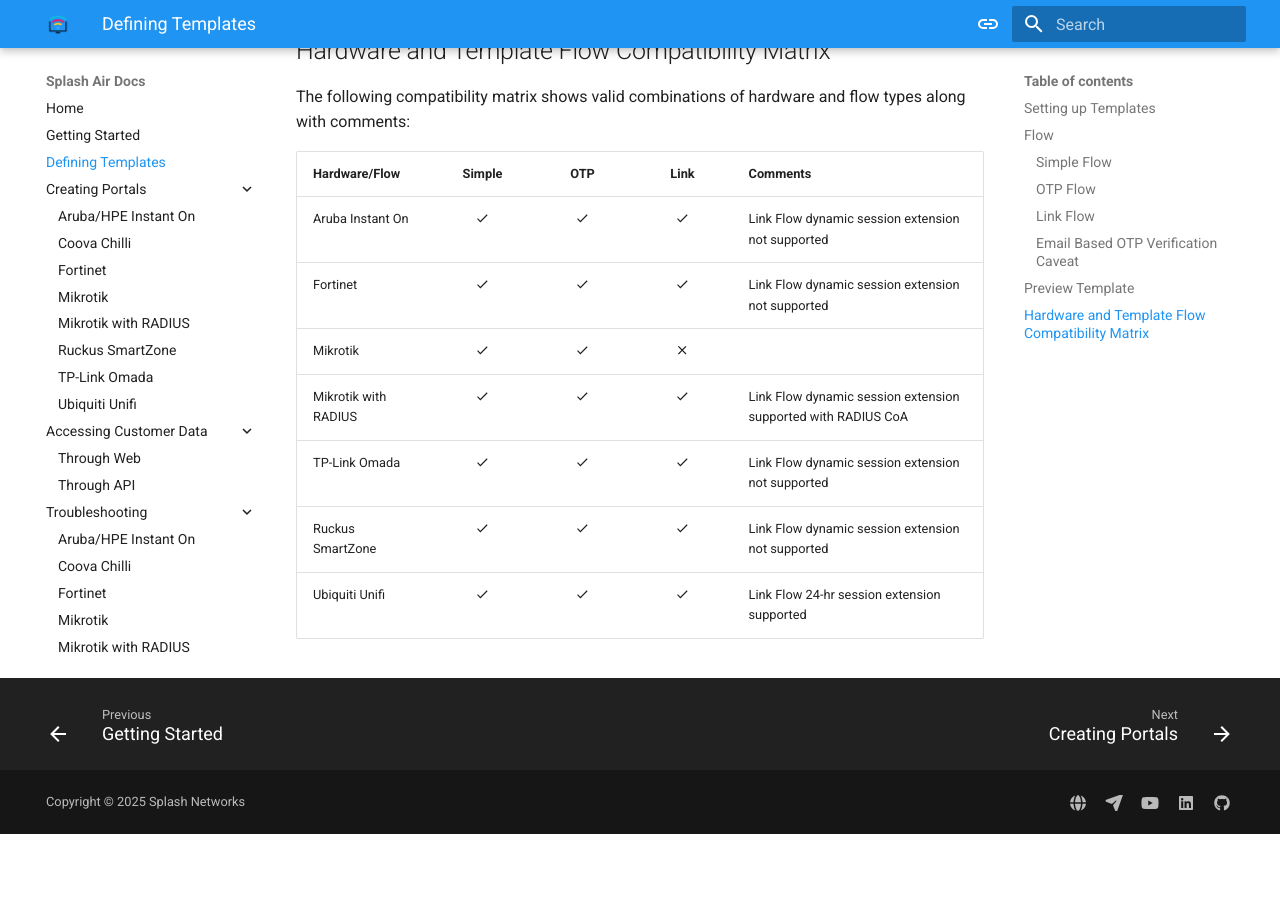
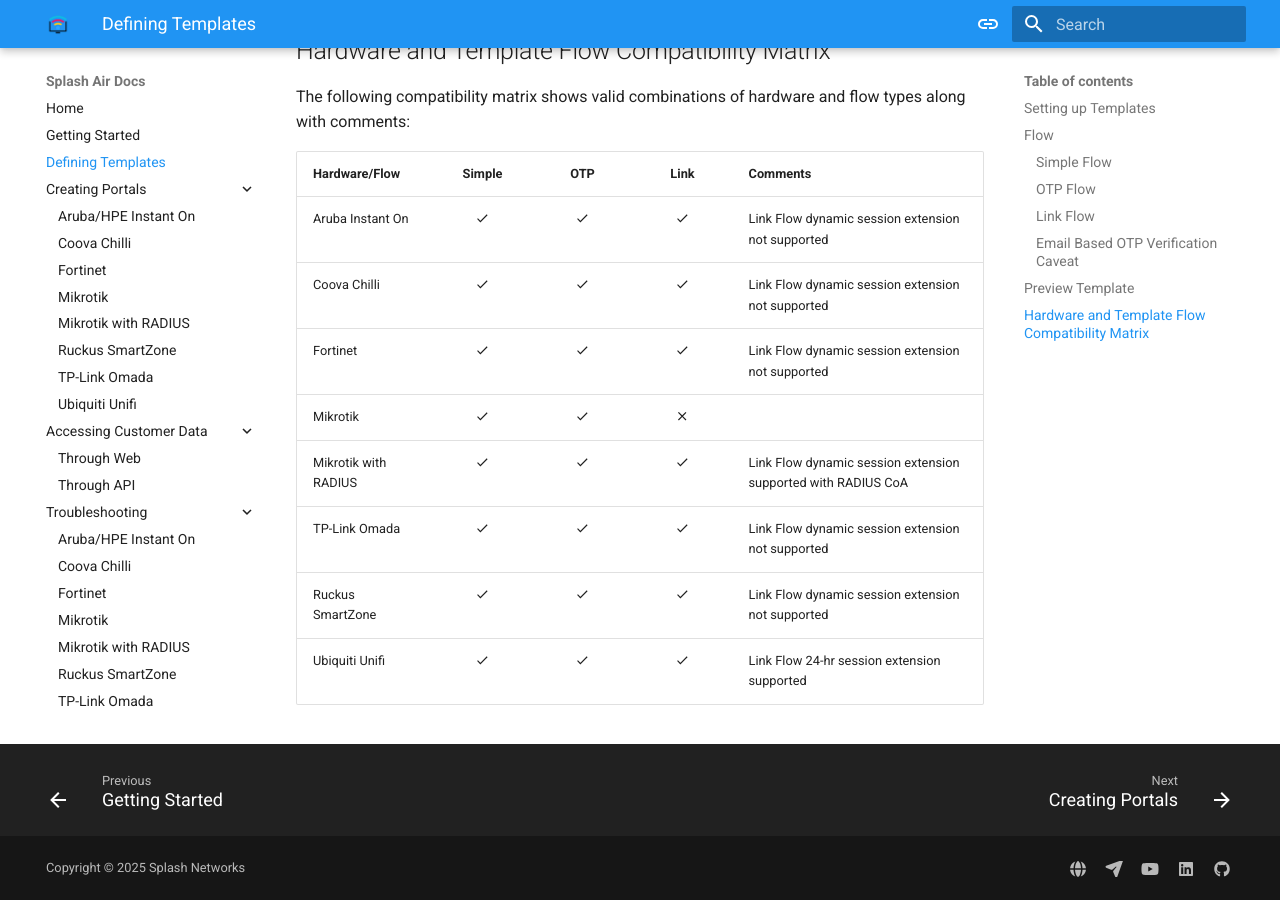
Before and after one commit to splash-networks/admin-panel-doc, an MkDocs documentation site: the page built from docs/defining-templates.md, in a window 1280 px wide and 900 px high, scrolled down 3913 px. Built offline with MkDocs 1.6.1 and Material for MkDocs 9.7.7, drawn with Linux system fonts in a browser that asks for light colours; before the commit the page ends 4747 px from its top, so only the background shows below that.

Commit message:
coova chilli

```diff
--- a/docs/defining-templates.md
+++ b/docs/defining-templates.md
@@ -70,6 +70,7 @@
 | Hardware/Flow        | Simple           | OTP              |       Link       | Comments                                                      |
 |:---------------------|:----------------:|:----------------:|:----------------:|:--------------------------------------------------------------|
 | Aruba Instant On     | :material-check: | :material-check: | :material-check: | Link Flow dynamic session extension not supported             |
+| Coova Chilli         | :material-check: | :material-check: | :material-check: | Link Flow dynamic session extension not supported             |
 | Fortinet             | :material-check: | :material-check: | :material-check: | Link Flow dynamic session extension not supported             |
 | Mikrotik             | :material-check: | :material-check: | :material-close: |                                                               |
 | Mikrotik with RADIUS | :material-check: | :material-check: | :material-check: | Link Flow dynamic session extension supported with RADIUS CoA |
```
